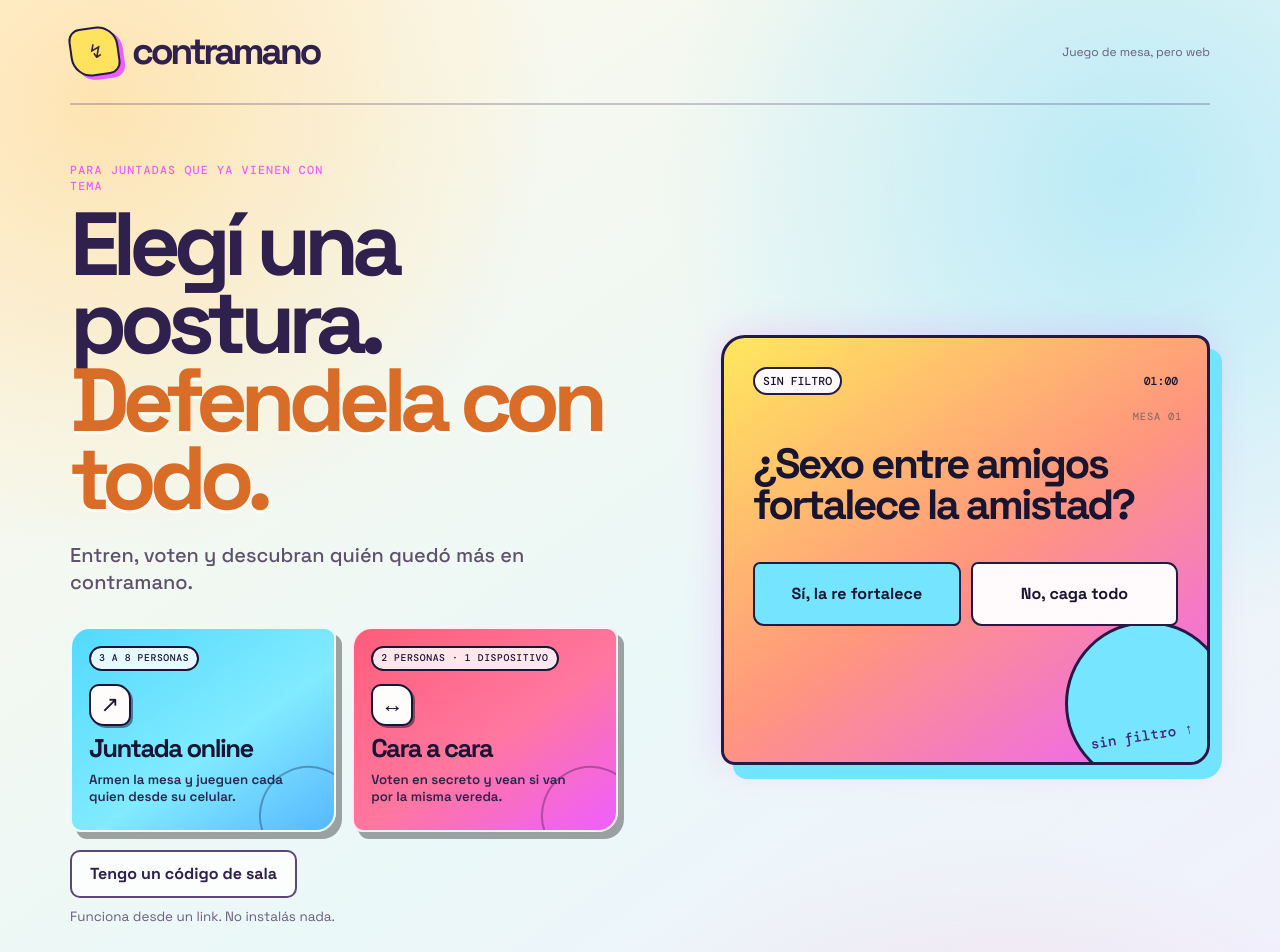
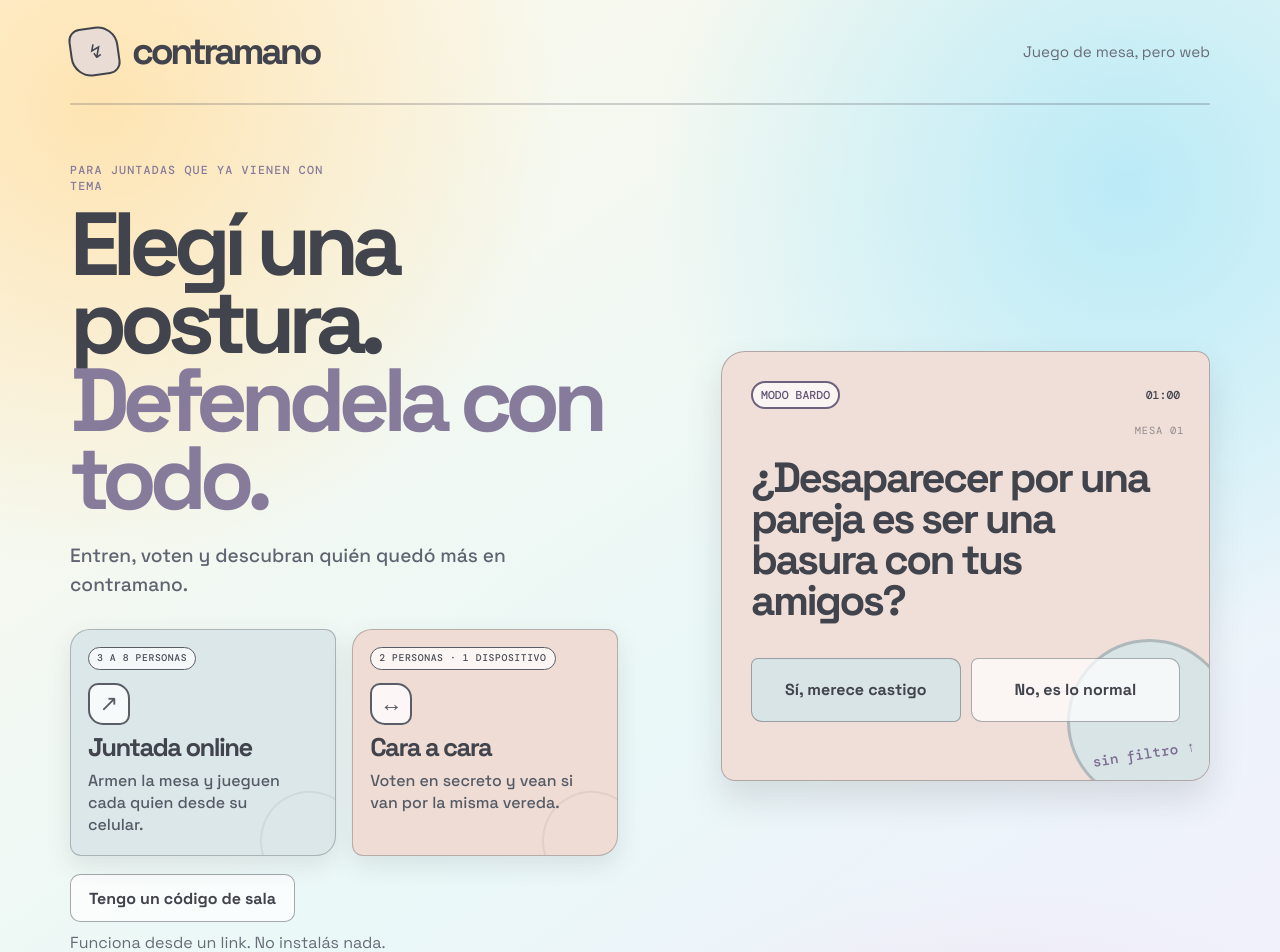
Before and after one commit to Santiagoecrespo/Contramano, a React (Vite) app: page / in a window 1280 px wide. Shown: the top 952 px of the page. Built offline with nearby package versions, Linux system fonts and the light colour scheme; no server answers.

Commit message:
feat: mejora variedad y estilo de inicio

```diff
--- /dev/null
+++ b/src/lib/landingPreviews.ts
@@ -0,0 +1,71 @@
+import { promptsForIntensity } from '../data/prompts'
+import type { PromptPreview } from '../types/game'
+
+export const LANDING_PREVIEW_COUNT = 3
+export const LANDING_PREVIEW_STORAGE_KEY = 'contramano:landing-preview-ids'
+
+type PreviewStorage = Pick<Storage, 'getItem' | 'setItem'>
+
+function shuffled<T>(items: readonly T[], random: () => number): T[] {
+  const copy = [...items]
+
+  for (let index = copy.length - 1; index > 0; index -= 1) {
+    const randomValue = Math.min(Math.max(random(), 0), 0.999_999_999)
+    const swapIndex = Math.floor(randomValue * (index + 1))
+    ;[copy[index], copy[swapIndex]] = [copy[swapIndex], copy[index]]
+  }
+
+  return copy
+}
+
+function readPreviousIds(storage: PreviewStorage | null): string[] {
+  if (!storage) return []
+
+  try {
+    const stored = JSON.parse(storage.getItem(LANDING_PREVIEW_STORAGE_KEY) ?? '[]')
+    return Array.isArray(stored) && stored.every((id) => typeof id === 'string') ? stored : []
+  } catch {
+    return []
+  }
+}
+
+function writePreviewIds(storage: PreviewStorage | null, prompts: readonly PromptPreview[]) {
+  if (!storage) return
+
+  try {
+    storage.setItem(LANDING_PREVIEW_STORAGE_KEY, JSON.stringify(prompts.map((prompt) => prompt.id)))
+  } catch {
+    // El modo privado o un storage bloqueado no impiden que se vea la landing.
+  }
+}
+
+function browserStorage(): PreviewStorage | null {
+  try {
+    return window.localStorage
+  } catch {
+    return null
+  }
+}
+
+/**
+ * La vista previa de inicio usa el mismo Bardo vigente que Cara a cara: sólo
+ * cartas completas active/reserve. La selección no modifica los mazos de juego.
+ */
+export function selectLandingPreviews(
+  random: () => number = Math.random,
+  storage: PreviewStorage | null = browserStorage(),
+): PromptPreview[] {
+  const eligible = promptsForIntensity('bardo').filter((prompt) => (
+    (prompt.status === 'active' || prompt.status === 'reserve')
+    && prompt.text.trim().length > 0
+    && prompt.sideA.trim().length > 0
+    && prompt.sideB.trim().length > 0
+  ))
+  const previousIds = new Set(readPreviousIds(storage))
+  const alternatives = eligible.filter((prompt) => !previousIds.has(prompt.id))
+  const pool = alternatives.length >= LANDING_PREVIEW_COUNT ? alternatives : eligible
+  const previews = shuffled(pool, random).slice(0, LANDING_PREVIEW_COUNT)
+
+  writePreviewIds(storage, previews)
+  return previews
+}
--- a/src/pages/LandingPage.tsx
+++ b/src/pages/LandingPage.tsx
@@ -1,30 +1,12 @@
 import { useEffect, useState } from 'react'
 import { Link } from 'react-router-dom'
 import { Layout } from '../components/Layout'
+import { selectLandingPreviews } from '../lib/landingPreviews'
 
 type LandingCursorState = {
   x: number
   y: number
   isOverInteractiveElement: boolean
-}
-
-const LANDING_PREVIEW_INDEX_KEY = 'contramano:landing-sexual-preview-index'
-
-const sexualPreviews = [
-  { question: '¿Qué es más satisfactorio tener o provocar un orgasmo?', sideA: 'tener', sideB: 'provocar' },
-  { question: '¿Sexo entre amigos fortalece la amistad?', sideA: 'Sí, la re fortalece', sideB: 'No, caga todo' },
-  { question: '¿Cojerse a la persona que tenés al lado o no cojer nunca más?', sideA: 'al de al lado', sideB: 'No garcho masss' },
-] as const
-
-function nextSexualPreviewIndex(): number {
-  try {
-    const previous = Number.parseInt(window.sessionStorage.getItem(LANDING_PREVIEW_INDEX_KEY) ?? '', 10)
-    const index = Number.isInteger(previous) ? (previous + 1) % sexualPreviews.length : 0
-    window.sessionStorage.setItem(LANDING_PREVIEW_INDEX_KEY, String(index))
-    return index
-  } catch {
-    return 0
-  }
 }
 
 function LandingCursor() {
@@ -61,7 +43,8 @@ function LandingCursor() {
 }
 
 export function LandingPage() {
-  const [preview] = useState(() => sexualPreviews[nextSexualPreviewIndex()])
+  const [previews] = useState(() => selectLandingPreviews())
+  const preview = previews[0]
 
   return (
     <Layout>
@@ -80,13 +63,13 @@ export function LandingPage() {
             </div>
             <p className="microcopy">Funciona desde un link. No instalás nada.</p>
           </div>
-          <aside className="prompt-card hero-debate-card" aria-label="Ejemplo decorativo de consigna">
-            <div className="prompt-topline"><span className="tag tag-blue">SIN FILTRO</span><span>01:00</span></div>
+          {preview && <aside className="prompt-card hero-debate-card" aria-label="Ejemplo decorativo de consigna">
+            <div className="prompt-topline"><span className="tag tag-blue">MODO BARDO</span><span>01:00</span></div>
             <span className="card-edition" aria-hidden="true">MESA 01</span>
-            <p>{preview.question}</p>
+            <p>{preview.text}</p>
             <div className="sides"><span>{preview.sideA}</span><span>{preview.sideB}</span></div>
             <div className="scribble">sin filtro ↑</div>
-          </aside>
+          </aside>}
         </section>
         <section className="how-it-works" aria-labelledby="how-title">
           <p className="eyebrow">SIN VUELTAS</p>
--- a/src/styles.css
+++ b/src/styles.css
@@ -710,3 +710,53 @@ body:has(.landing-page) {
 .landing-page .steps article, .landing-page .steps article + article { border-color: rgb(90 67 122 / 23%); }
 .landing-page .steps p { color: #5f516d; }
 .landing-page .steps article > span { color: #d96d27; }
+
+/* Landing: una paleta mate y tipografía más tranquila sobre el mismo fondo. */
+.app-shell:has(.landing-page) .site-header { border-bottom-color: rgb(65 68 77 / 23%); }
+.app-shell:has(.landing-page) .brand { color: #42444d; }
+.app-shell:has(.landing-page) .brand-mark { border-color: #42444d; background: #e8dcd4; box-shadow: none; }
+.app-shell:has(.landing-page) .header-note { color: #696d78; font-size: .95rem; }
+.landing-page .hero-copy, .landing-page .how-it-works { color: #42444d; }
+.landing-page .eyebrow, .landing-page .how-it-works .eyebrow { color: #877b9b; }
+.landing-page .hero h1 em { color: #877b9b; text-shadow: none; }
+.landing-page .hero-text { color: #5f6470; font-size: clamp(1.05rem, 1.8vw, 1.2rem); font-weight: 500; line-height: 1.5; }
+.landing-page .hero::before { border-color: rgb(135 123 155 / 36%); background: rgb(214 207 225 / 62%); box-shadow: none; }
+.landing-page .hero::after { border-color: rgb(190 131 111 / 32%); background: rgb(240 217 207 / 58%); box-shadow: none; }
+.landing-page .mode-card { border: 1px solid rgb(65 68 77 / 32%); box-shadow: 0 9px 24px rgb(63 67 77 / 12%); color: #42444d; }
+.landing-page .mode-online { background: #dce7e9; }
+.landing-page .mode-duel { background: #efdcd4; }
+.landing-page .mode-card::after { border-color: rgb(65 68 77 / 28%); opacity: .28; }
+.landing-page .mode-card:hover { transform: translateY(-3px) rotate(-.25deg); box-shadow: 0 14px 28px rgb(135 123 155 / 21%); }
+.landing-page .mode-duel:hover { transform: translateY(-3px) rotate(.25deg); box-shadow: 0 14px 28px rgb(190 131 111 / 20%); }
+.landing-page .mode-chip { border: 1px solid #5a5d66; background: rgb(255 255 255 / 72%); color: #4b4e57; }
+.landing-page .mode-icon { border-color: #5a5d66; background: rgb(255 255 255 / 78%); box-shadow: none; color: #5a5d66; }
+.landing-page .mode-card-title { font-size: clamp(1.45rem, 2vw, 1.72rem); }
+.landing-page .mode-card small { color: #555b66; font-size: 1rem; font-weight: 500; line-height: 1.38; }
+.landing-page .hero-actions .button { border: 1px solid rgb(65 68 77 / 46%); background: rgb(255 255 255 / 68%); color: #42444d; font-size: 1rem; }
+.landing-page .microcopy { color: #676c76; font-size: 1rem; }
+.landing-page .hero-debate-card { border: 1px solid rgb(65 68 77 / 37%); background: #f0dfd8; box-shadow: 0 18px 35px rgb(65 68 77 / 15%); transform: rotate(1.8deg) translateY(-5px); }
+.landing-page .hero-debate-card::before { border-color: rgb(65 68 77 / 28%); background: #d9e4e6; }
+.landing-page .hero-debate-card .prompt-topline, .landing-page .hero-debate-card > p { color: #42444d; }
+.landing-page .hero-debate-card .tag { border-color: #6d627d; background: rgb(255 255 255 / 70%); color: #625574; }
+.landing-page .hero-debate-card .card-edition { color: rgb(65 68 77 / 55%); }
+.landing-page .hero-debate-card .sides span { border: 1px solid rgb(65 68 77 / 43%); background: rgb(255 255 255 / 72%); color: #42444d; font-size: 1rem; }
+.landing-page .hero-debate-card .sides span:first-child { background: #d9e4e6; }
+.landing-page .hero-debate-card .scribble { color: #7b6b91; }
+.landing-page .how-it-works { padding: clamp(34px, 5vw, 58px); border: 1px solid rgb(65 68 77 / 20%); border-radius: 24px 14px 24px 14px; background: rgb(255 255 255 / 43%); box-shadow: 0 12px 28px rgb(65 68 77 / 8%); }
+.landing-page .how-it-works h2 { max-width: 620px; color: #42444d; font-size: clamp(2.35rem, 4vw, 3.3rem); line-height: 1; }
+.landing-page .how-it-works, .landing-page .steps { border-color: rgb(65 68 77 / 20%); }
+.landing-page .steps article, .landing-page .steps article + article { border-color: rgb(65 68 77 / 17%); }
+.landing-page .steps b, .landing-page .steps article > span { color: #b77e6d; }
+.landing-page .steps h3 { font-size: 1.35rem; }
+.landing-page .steps p { color: #5f6470; font-size: 1rem; line-height: 1.48; }
+.landing-cursor { border-color: #5a5d66; background: #e8dcd4; color: #4b4e57; }
+.landing-cursor.is-active { background: #f5f2ef; box-shadow: 0 0 0 3px rgb(135 123 155 / 18%); }
+
+@media (max-width: 760px) {
+  .app-shell:has(.landing-page) .header-note { font-size: .78rem; }
+  .landing-page .mode-card small { font-size: 1rem; }
+  .landing-page .microcopy { font-size: .95rem; }
+  .landing-page .how-it-works { padding: 30px 24px; }
+  .landing-page .how-it-works h2 { font-size: clamp(2.2rem, 11vw, 2.85rem); }
+  .landing-page .steps h3 { font-size: 1.3rem; }
+}
```
Also changed, not shown: 1 other file (tests, documents, lock files or other folders).
